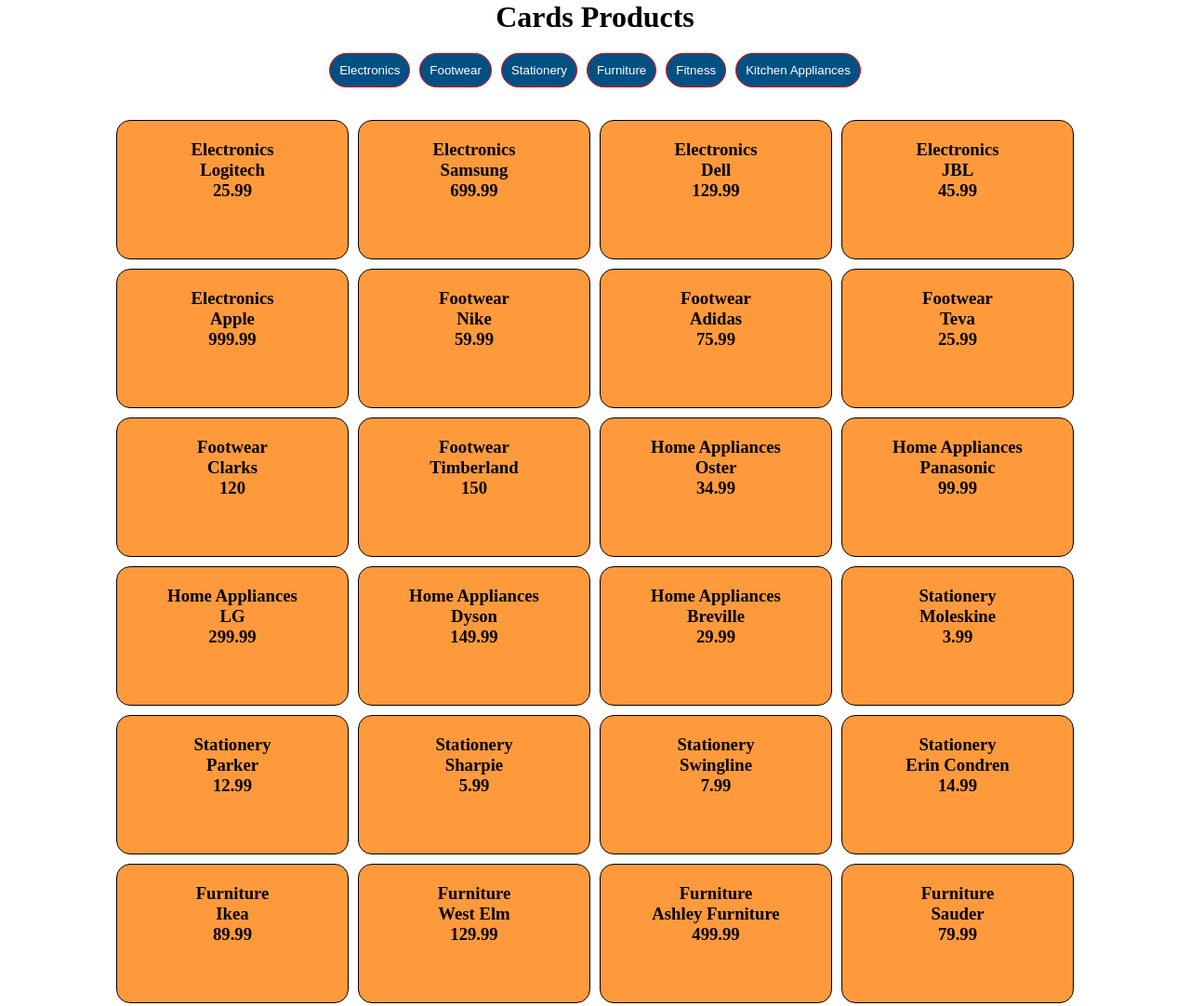
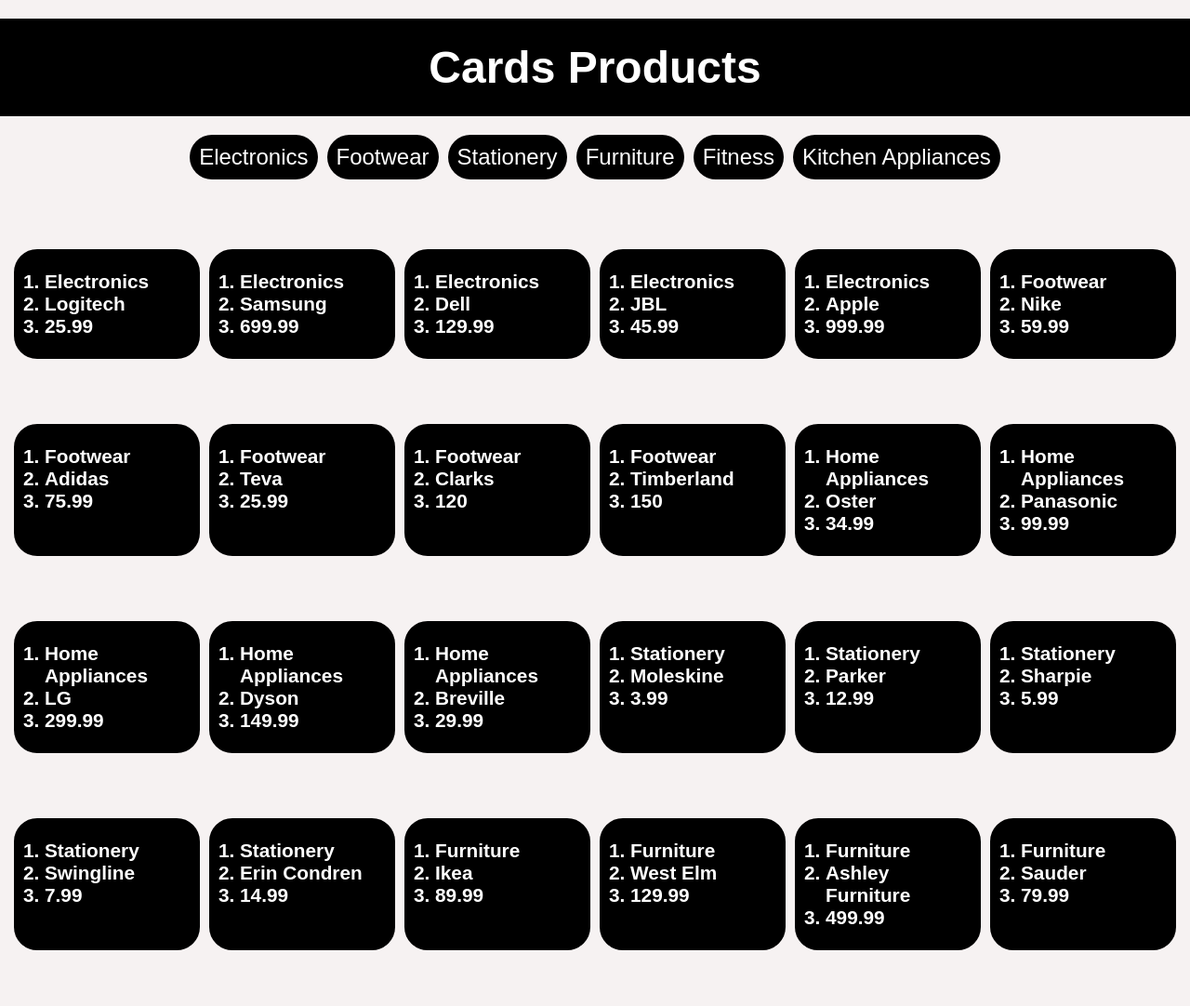
Before and after one commit to MuhammadUmer2223/Card-App, a plain HTML site: page index.html in a window 1280 px wide. Shown: the top 1082 px of the page at 93% size. Drawn offline with Linux system fonts and the light colour scheme.

Commit message:
made some changes in css

```diff
--- a/app.js
+++ b/app.js
@@ -229,10 +229,10 @@ function renderProduct(arr){
 container.innerHTML = "";
 arr.map((item)=>{
     container.innerHTML += `<div class="card">
-                                <h3>${item.category}</h3>
-                                <h3>${item.brand}</h3>
-                                <h3>${item.price}</h3>
-                            </div>`
+                            <ol><li>${item.category}</li>
+                            <li>${item.brand}</li>
+                        <li>${item.price}</li></ol>
+                        </div>`
 })
 }
 
--- a/style.css
+++ b/style.css
@@ -2,6 +2,9 @@
     margin: 0;
     padding: 0;
     box-sizing: border-box;
+}
+body{
+    background-color: rgb(246, 242, 242);
 }
 .btn{
     display: flex;
@@ -10,21 +13,27 @@
     margin: 20px 0px;
 }
 .btn-item{
-    background-color:   #005082;  ;
+    background-color: black;
+    color: white;
+    font-size: 1.5rem;
+    border: none;
+    border-radius: 25px;
     padding: 10px;
     text-align: center;
-    border: 1px solid red;
-    border-radius: 25px;
-    color: white;
 }
 .card{
-    background-color:  #ff9a3c; ;
-    border: 1px solid;
-    padding: 20px;
-    border-radius: 15px;
-    width: 250px;
-    height: 150px;
-    text-align: center;
+    border: 3px solid black;
+    border-radius: 25px;
+    width: 200px;
+    margin: 40px 0px 20px 0px;
+    font-size: 1.3rem;
+    font-weight: bold;
+    font-family: sans-serif;
+    /* text-align: center; */
+    padding: 20px 30px;
+    background-color: black;
+    color: white;
+
 }
 .container{
     display: flex;
@@ -37,4 +46,14 @@
 }
 h1{
     text-align: center;
+    /* border: 1px solid black; */
+    background-color: black;
+    padding: 25px;
+    font-size: 3rem;
+    margin-top: 20px;
+    color: white;
+    font-family: sans-serif;
 }
+.btn-item:hover{
+cursor: pointer;
+}
```
